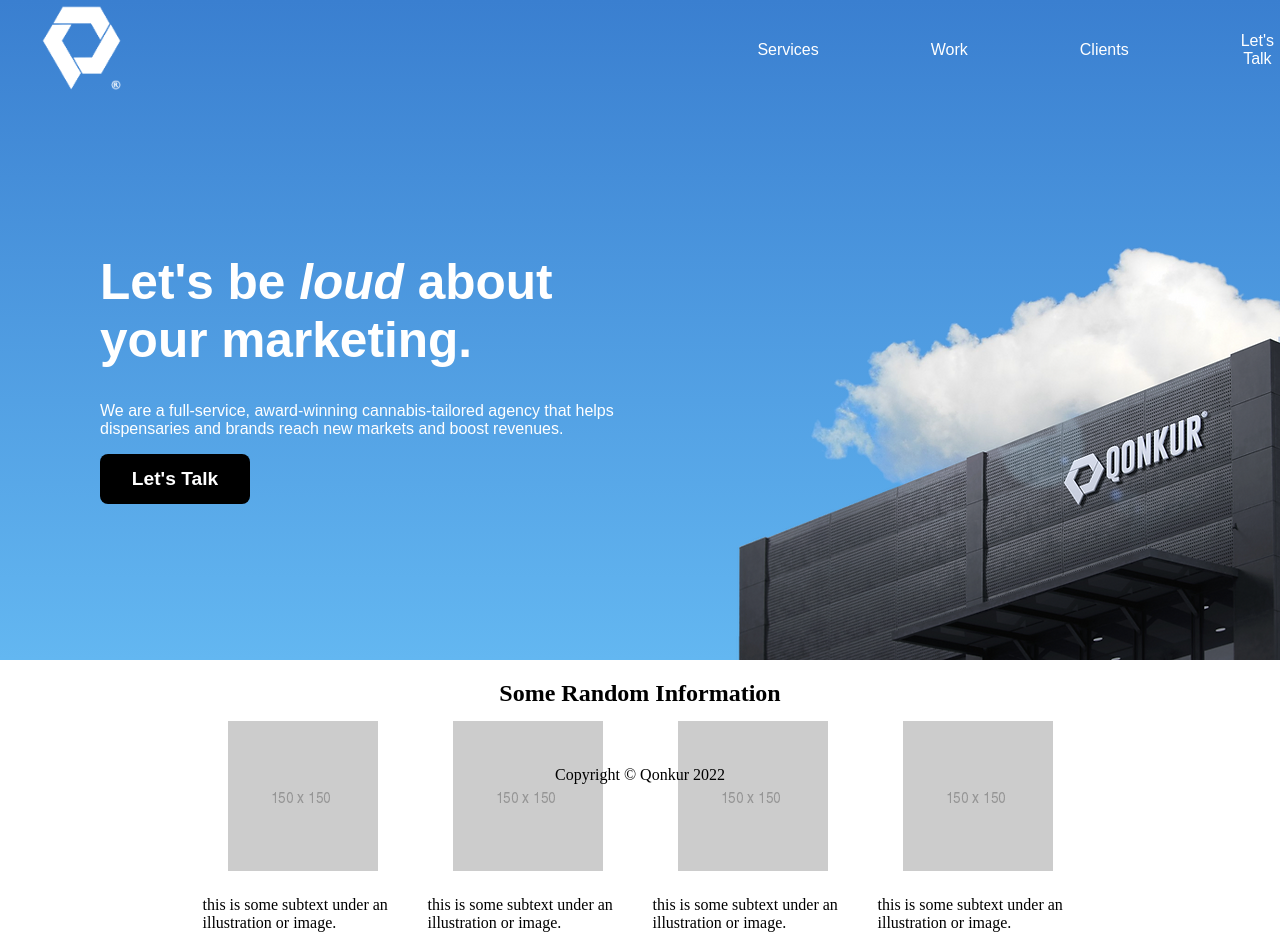
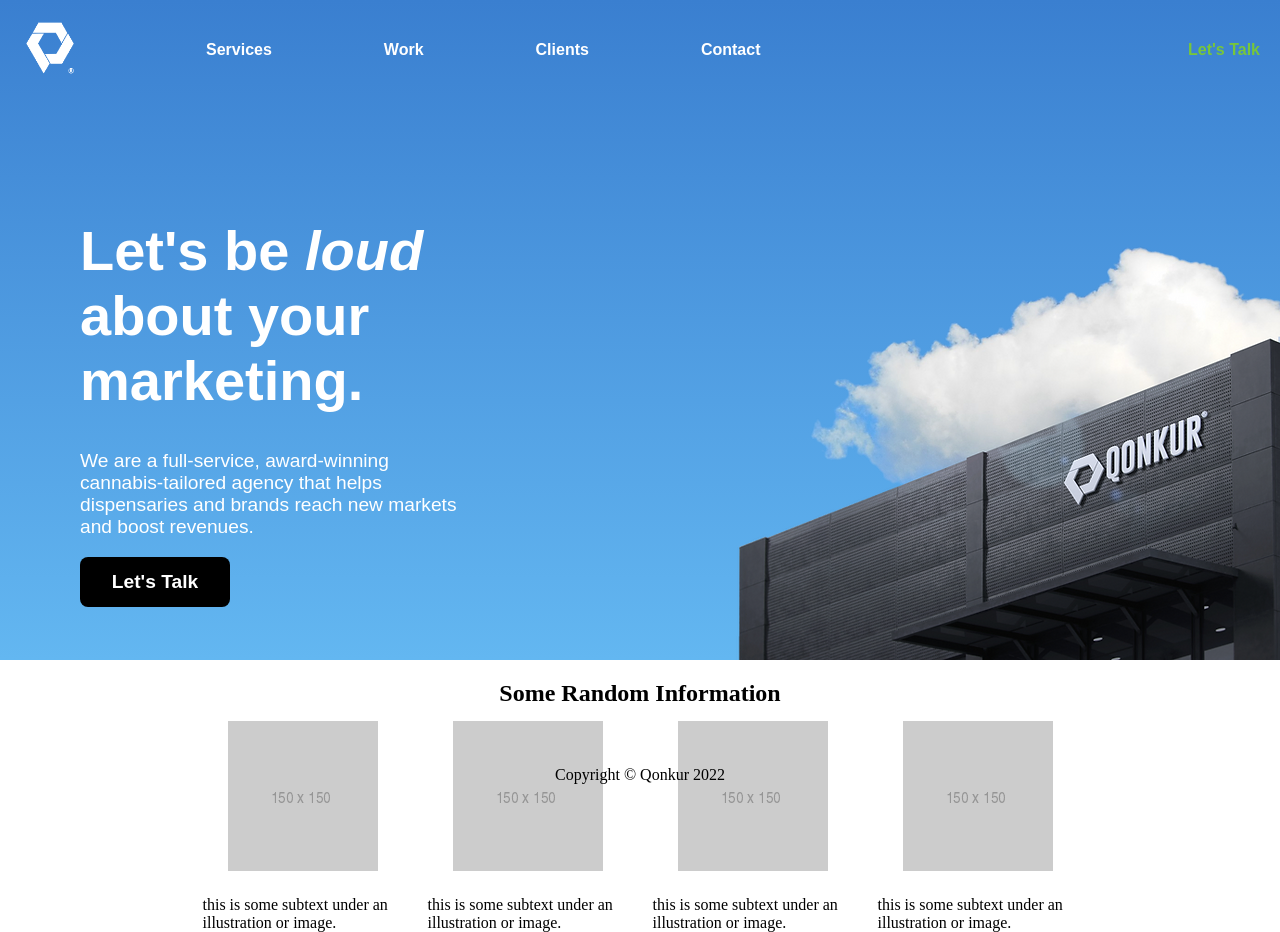
Before and after one commit to moenaim55/landingpage, a plain HTML site: page index.html in a window 1280 px wide. Shown: the top 932 px of the page. Drawn offline with Linux system fonts and the light colour scheme.

Commit message:
Restructured top of landing page, flex needs work.

```diff
--- a/index.html
+++ b/index.html
@@ -11,11 +11,12 @@
     <div class="background">
         <div style="font-family: Arial, Helvetica, sans-serif;">
             <div class="header">
-                <div class="item"><img src="qonkurtwo.webp"/></div>
-                <div class="item push"><button>Services</button></div>
-                <div class="item"><button> Work</button></div>
-                <div class="item"><button>Clients</button></div>
-                <div class="item letstalk"><button>Let's Talk</button></div>
+                <div class="logo"><img src="qonkurtwo.webp"></div>
+                <div><button class="button">Services</button></div>
+                <div><button class="button"> Work</button></div>
+                <div><button class="button">Clients</button></div>
+                <div><button class="button">Contact</button></div>
+                <div id="push"><button class="push">Let's Talk</button></div>
             </div>
             <div class="second">
                 <div class="lets">
--- a/styles.css
+++ b/styles.css
@@ -6,6 +6,7 @@ body {
 
 .header {
     display: flex;
+    flex-direction: row;
     gap: 100px;
     width: 100%;
     height: 100px;
@@ -14,33 +15,59 @@ body {
 }
 
 .header img {
-    right:0%;
-    width: 25%;
-    height: 25%;
+    height: auto;
+    width: 100px;
     filter: invert(100%) sepia(0%) saturate(1%) hue-rotate(151deg) brightness(103%) contrast(101%);
 }
 
+#push {
+    margin-left: auto;
+
+}
+
 .push {
-    margin-left: auto;
+    padding: 20px;
+    color: #77c63b;
+    background-color: transparent;
+    border: none;
+    transition-duration: 0.3s;
+    font-size: medium;
+    font-weight: bold;
+    white-space: nowrap;
+}
+
+.push:hover {
+    color:#FFFFFF;
 }
 
 .second {
     display: flex;
     gap: 100px;
     color: #FFFFFF;
+    justify-content: space-between;
+    flex-wrap: nowrap;
 }
 
 .second h1 {
-    font-size: 310%;
+    font-size: 350%;
+}
+
+.second p {
+    font-size: 120%;
 }
 
 .lets {
-    margin-left: 100px;
-    margin-top: 120px;
+    margin-left: 80px;
+    margin-top: 80px;
+    text-align: left;
+    height: auto;
+    width: 30%;
+    position: relative;
 }
 
 .cloud {
     margin-bottom: -4px;
+
 }
 
 #random {
@@ -96,15 +123,17 @@ body {
     background-image: linear-gradient(#3a7fd0, #63b7f1);
 }
 
-.header button {
+.button {
     background-color: transparent;
     border: none;
     transition-duration: 0.3s;
     color: white;
     font-size: medium;
+    font-weight: bold;
+    white-space: nowrap;
 }
 
-button:hover {
+.button:hover {
     color: #77c63b;
 }
 
```
